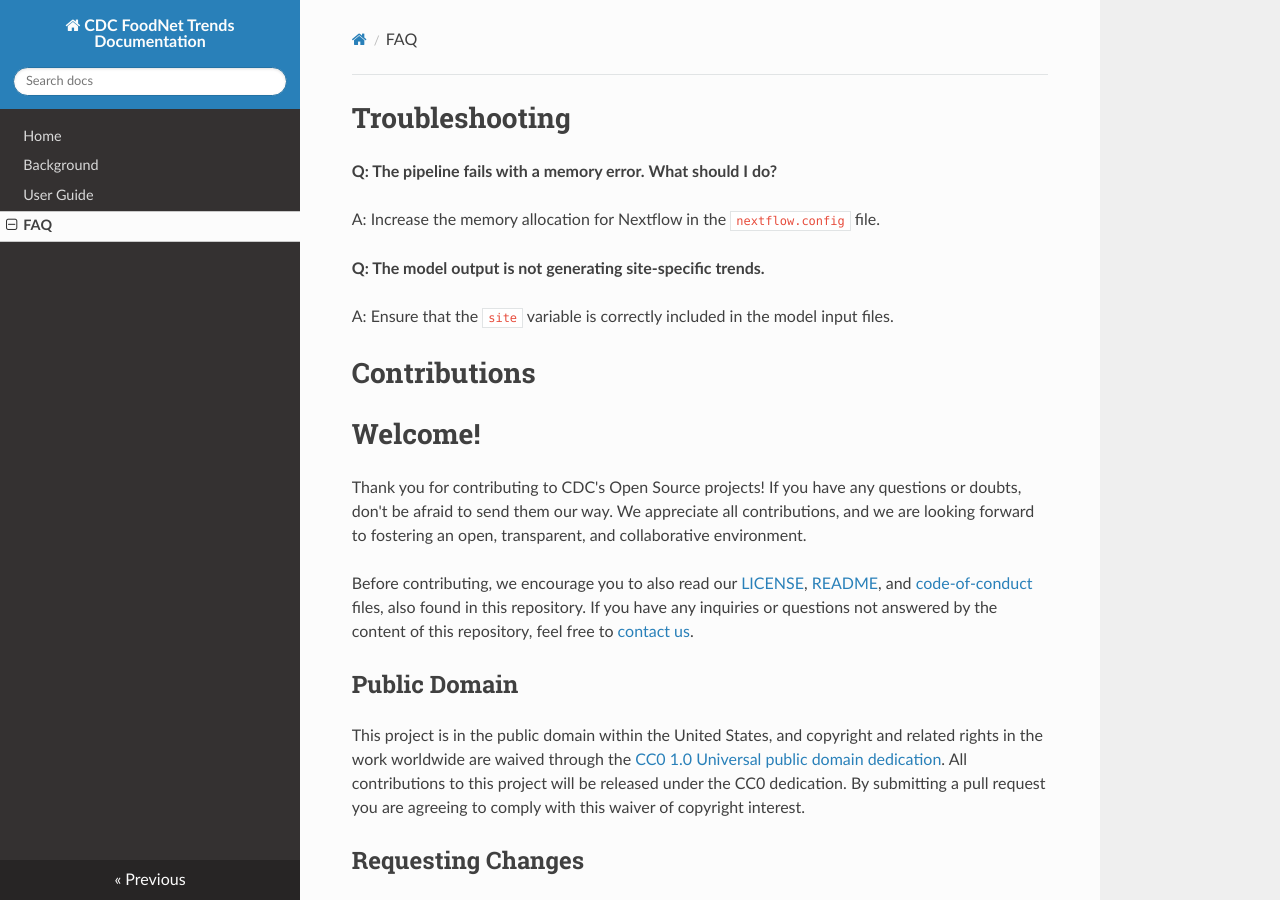
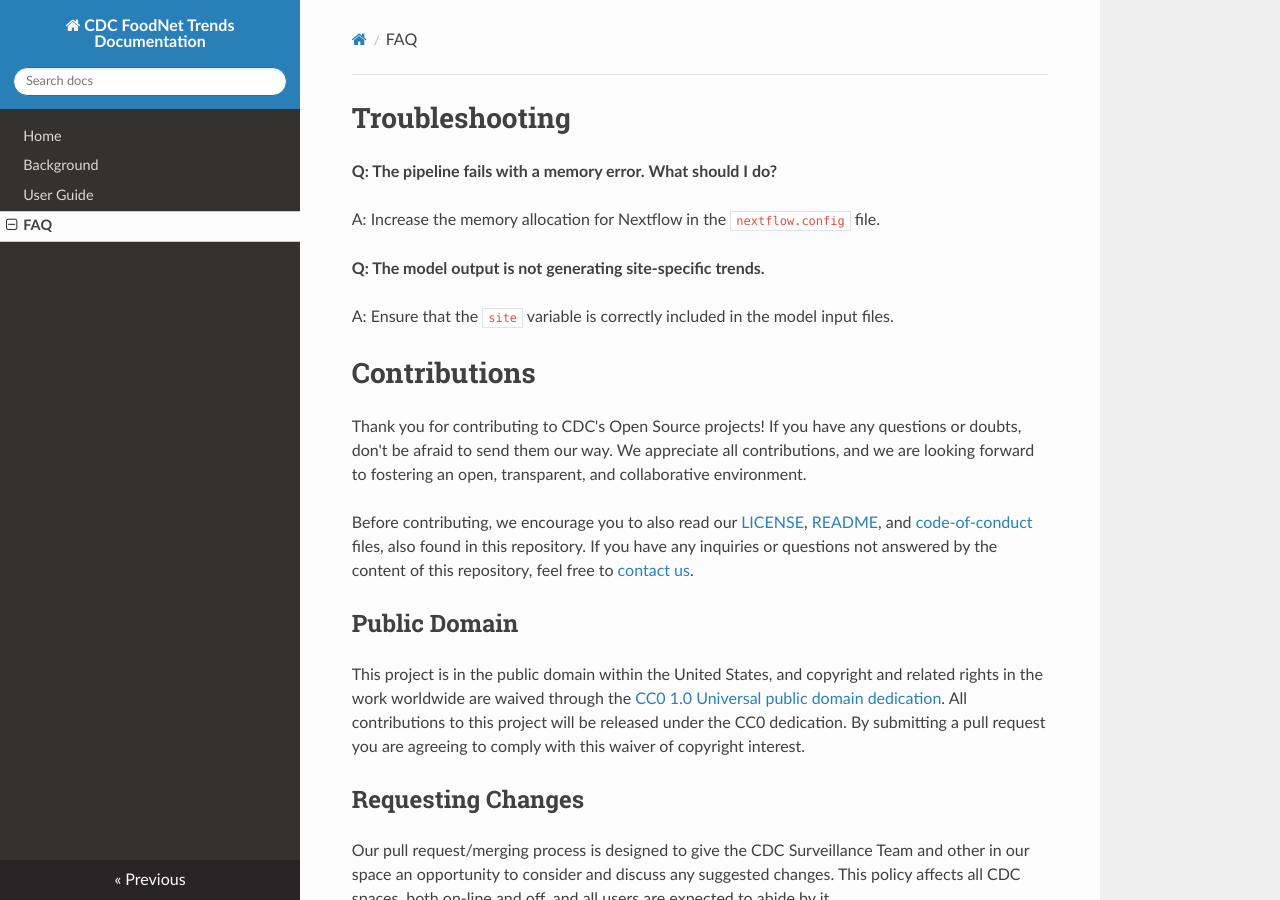
Before and after one commit to CDCgov/FoodNetTrends, an MkDocs documentation site: the page built from docs/faq.md, in a window 1280 px wide and 900 px high. Built offline with MkDocs 1.6.1, drawn with Linux system fonts in a browser that asks for light colours; nearby versions of some CDN libraries.

Commit message:
Update faq.md

```diff
--- a/docs/faq.md
+++ b/docs/faq.md
@@ -8,8 +8,6 @@ A: Increase the memory allocation for Nextflow in the `nextflow.config` file.
 A: Ensure that the `site` variable is correctly included in the model input files.
 
 # Contributions
-
-# Welcome!
 Thank you for contributing to CDC's Open Source projects! If you have any
 questions or doubts, don't be afraid to send them our way. We appreciate all
 contributions, and we are looking forward to fostering an open, transparent, and
```
